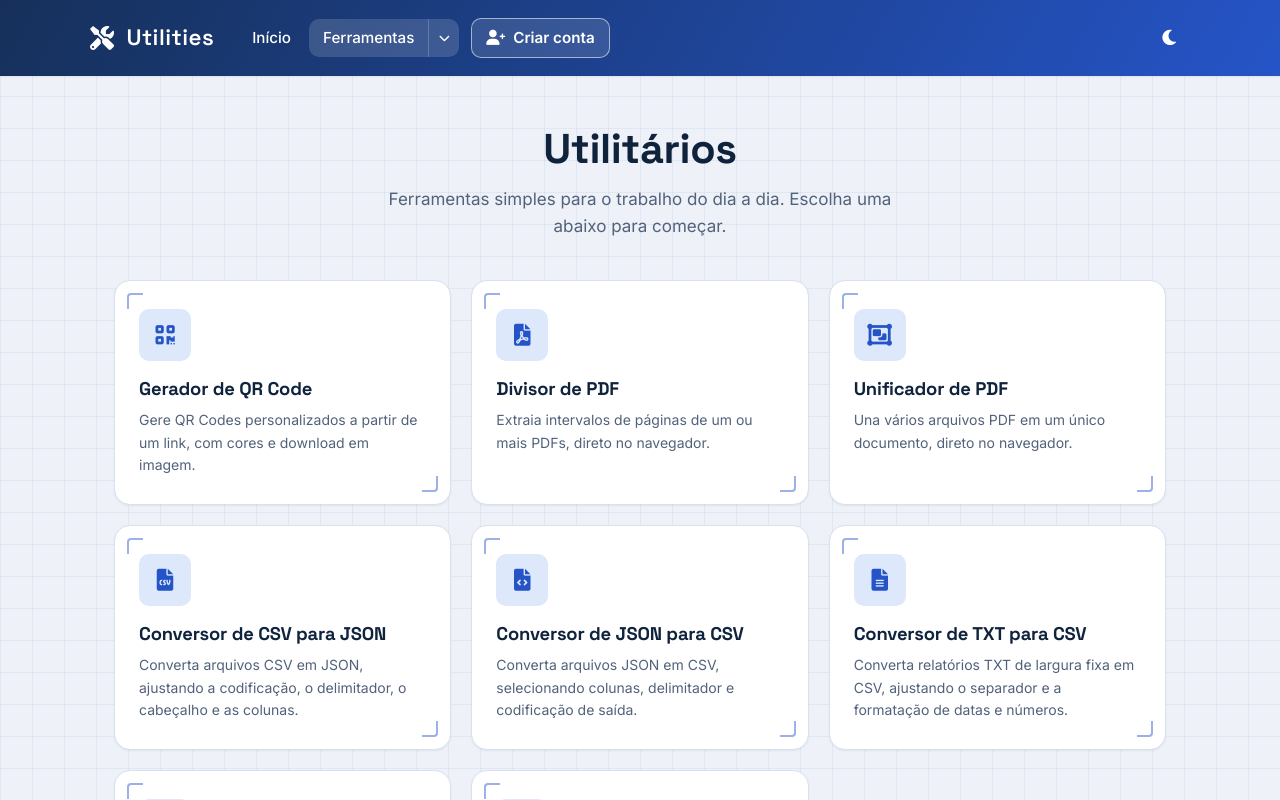
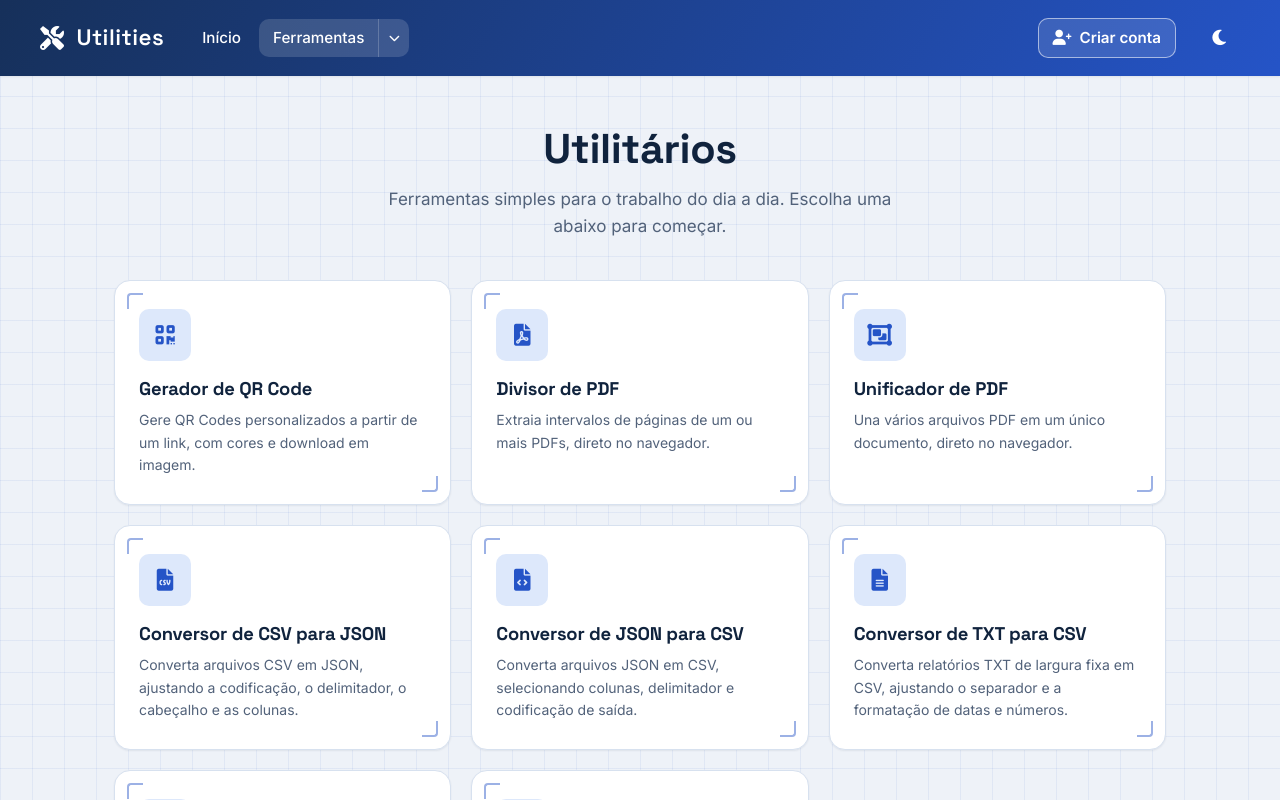
Before and after one commit to jhonatancassante/utilities-node, a Next.js app: page /tools in a window 1280 px wide. Shown: the top 800 px of the page. Built offline with nearby package versions, Linux system fonts and the light colour scheme.

Commit message:
style: alinha cadastro à direita no cabeçalho

```diff
--- a/components/Header/index.module.css
+++ b/components/Header/index.module.css
@@ -18,7 +18,7 @@
 
 .content {
   width: 100%;
-  max-width: 1100px;
+  max-width: 1200px;
   margin: 0 auto;
   display: flex;
   align-items: center;
@@ -46,10 +46,14 @@
   flex: 1;
 }
 
-.navList {
+ .navList {
   display: flex;
   align-items: center;
   gap: 4px;
+}
+
+.navList > li:last-child {
+  margin-left: auto;
 }
 
 .navItem {
@@ -238,6 +242,10 @@ a.toolItem[aria-current="page"] {
     gap: 2px;
   }
 
+  .navList > li:last-child {
+    margin-left: 0;
+  }
+
   .navItem {
     display: flex;
     color: var(--text-primary);
```
